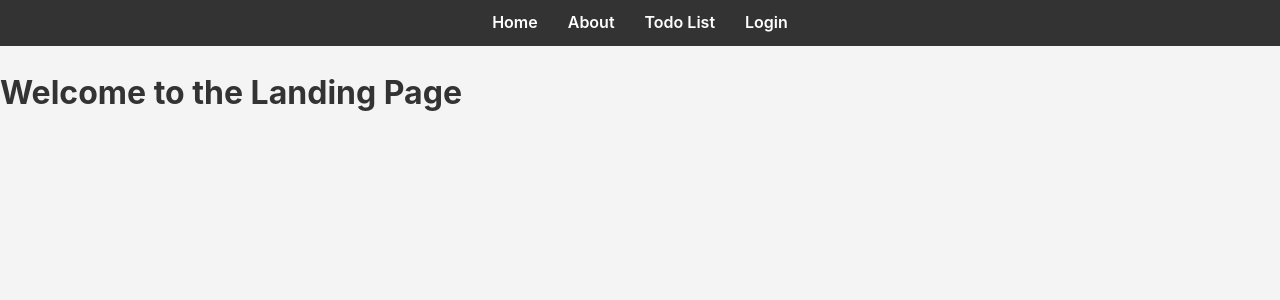
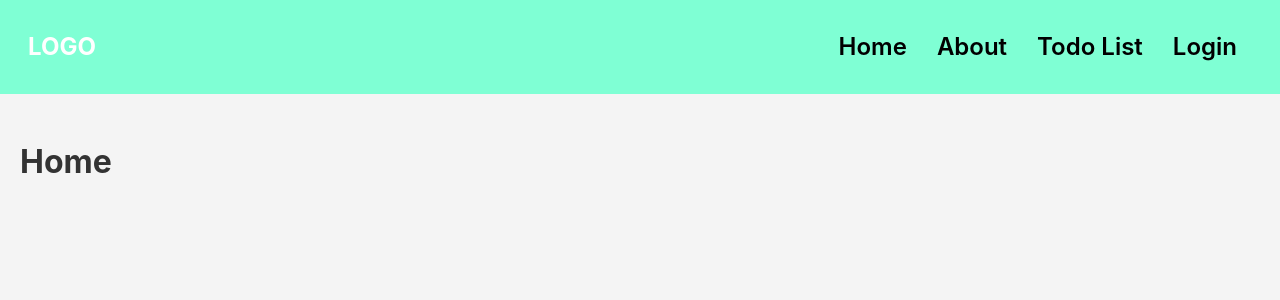
Before and after one commit to zli213/TaskTick, a Next.js app: page / in a window 1280 px wide. Shown: the top 300 px of the page. Built offline with nearby package versions, Linux system fonts and the light colour scheme.

Commit message:
Extract the navigation bar into a separate component.

```diff
--- a/app/layout.js
+++ b/app/layout.js
@@ -1,3 +1,4 @@
+import Navbar from "../components/pages/Navbar";
 import "./globals.scss";
 import Link from "next/link";
 
@@ -11,12 +12,7 @@ export default function RootLayout({ children }) {
   return (
     <html lang="en">
       <body>
-        <nav>
-          <Link href="/">Home</Link>
-          <Link href="/about">About</Link>
-          <Link href="/today">Todo List</Link>
-          <Link href="/login">Login</Link>
-        </nav>
+        <Navbar />
         <main>{children}</main>
       </body>
     </html>
--- a/app/page.js
+++ b/app/page.js
@@ -1,3 +1,8 @@
 export default function Home() {
-  return <h1>Welcome to the Landing Page</h1>;
+
+  return (
+    <div>
+      <h1>Home</h1>
+    </div>
+  );
 }
--- /dev/null
+++ b/components/pages/Navbar/index.js
@@ -0,0 +1,19 @@
+// components/Navbar/index.js
+import './index.scss';
+import Link from "next/link";
+
+function Navbar() {
+    return (
+        <nav className="navbarContainer">
+            <div className="logo">LOGO</div>
+            <div className="navLinks">
+                <Link href="/">Home</Link>
+                <Link href="/about">About</Link>
+                <Link href="/today">Todo List</Link>
+                <Link href="/login">Login</Link>
+            </div>
+        </nav>
+    );
+}
+
+export default Navbar;
--- /dev/null
+++ b/components/pages/Navbar/index.scss
@@ -0,0 +1,29 @@
+// components/Navbar/index.scss
+
+.navbarContainer {
+    display: flex;
+    justify-content: space-between;
+    align-items: center;
+    padding: 0.5rem;
+    background-color: aquamarine;
+
+    .logo {
+        font-size: 1.5rem;
+        font-weight: bold;
+    }
+
+    .navLinks {
+        display: flex;
+
+        a {
+            margin-left: 15px;
+            color: #000;
+            text-decoration: none;
+            font-size: 1.5rem;
+
+            &:hover {
+                text-decoration: underline;
+            }
+        }
+    }
+}
```
